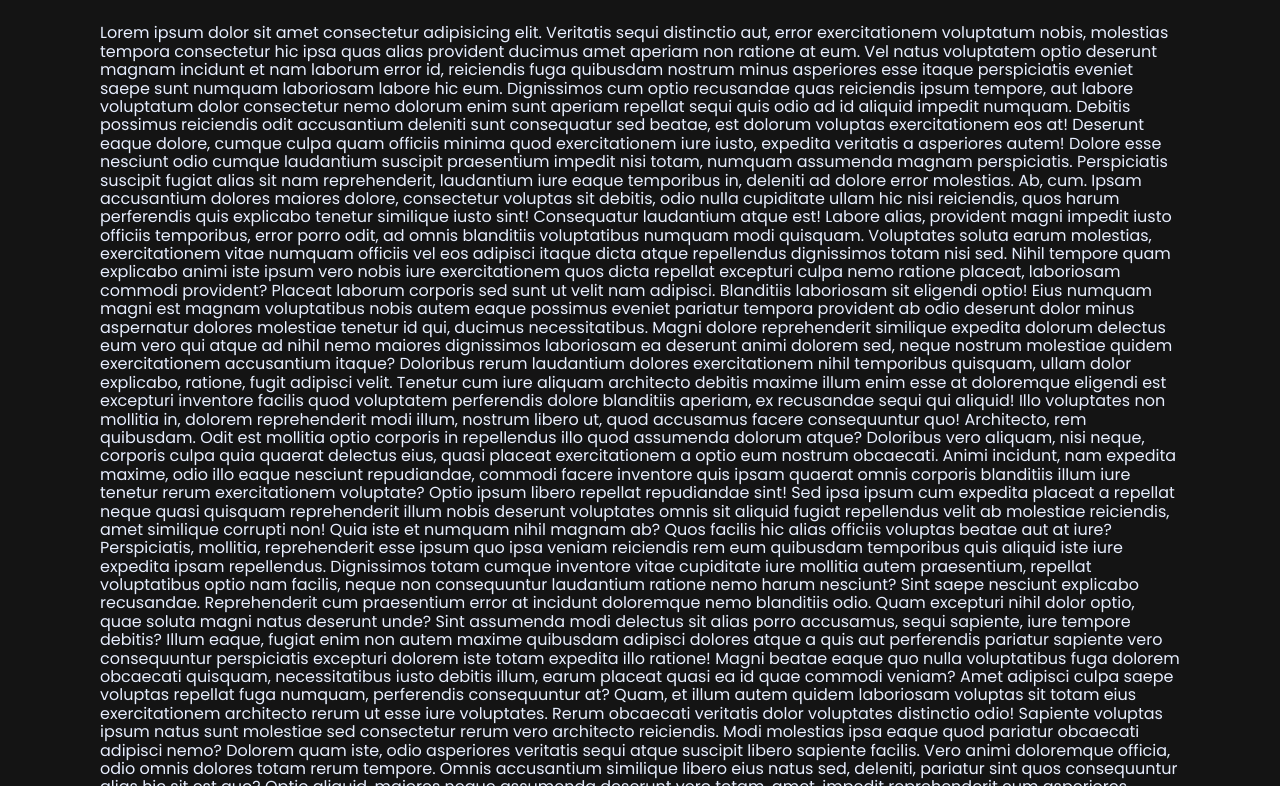
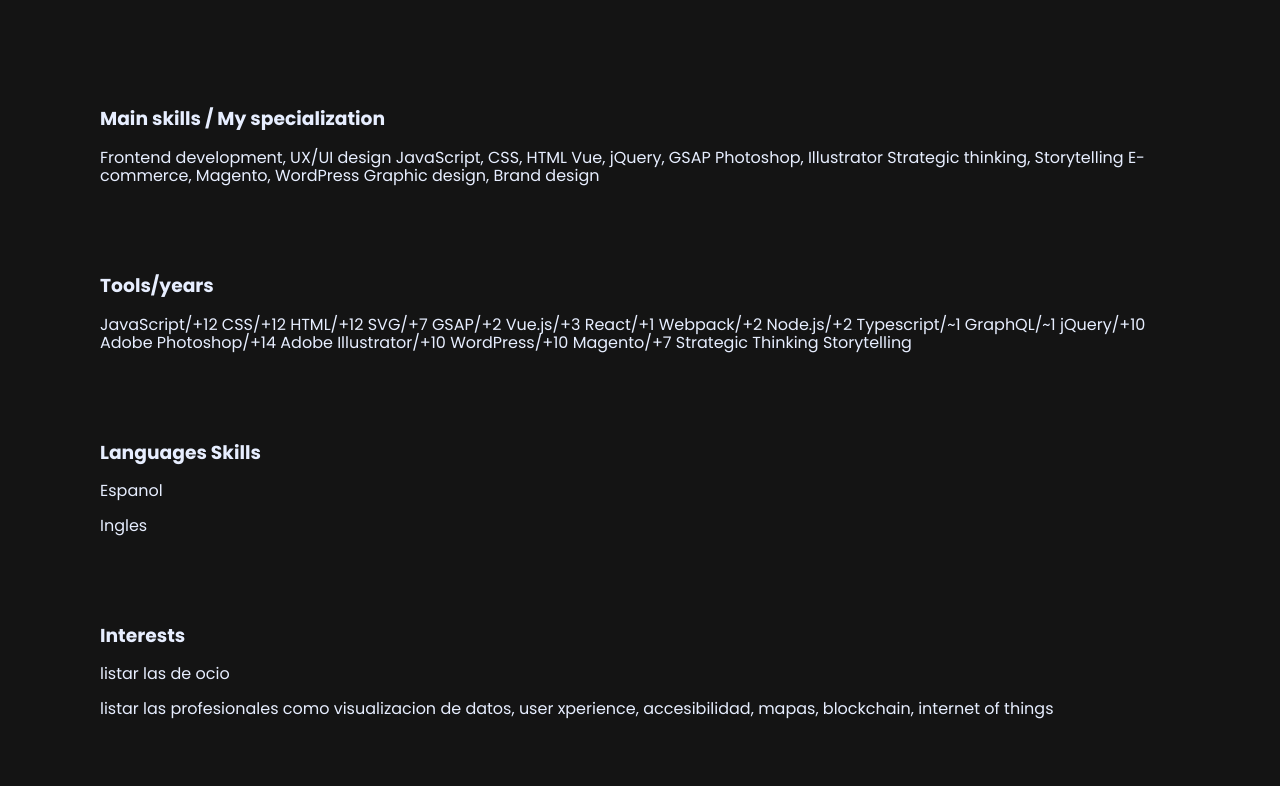
Before and after one commit to icao/icao.github.io, a Next.js app: page / in a window 1280 px wide. Shown: the part 2074-2860 px from the top of the page. Built offline with nearby package versions, Linux system fonts and the light colour scheme.

Commit message:
Added notes for the section

```diff
--- a/pages/index.jsx
+++ b/pages/index.jsx
@@ -69,7 +69,7 @@
 
         <div id="icao">
           <div className="container ">
-            <section className=" section">
+            <section className="section">
               <div className="section__title">
                 <Title
                   text="Sobre mi ›"
@@ -91,141 +91,46 @@
 
         <div id="skills">
           <div className="container ">
-            <section className=" section">
-              <Title
-                text="Habilidades"
-                textEmphasis="Mis"
-                positionEmphasisBefore
-              />
+            <section className="section">
+              <div className="section__title">
+                <Title
+                  text="Habilidades"
+                  textEmphasis="Mis"
+                  positionEmphasisBefore
+                />
+              </div>
+
+              <h3>Main skills / My specialization</h3>
               <p>
-                Lorem ipsum dolor sit amet consectetur adipisicing elit.
-                Veritatis sequi distinctio aut, error exercitationem voluptatum
-                nobis, molestias tempora consectetur hic ipsa quas alias
-                provident ducimus amet aperiam non ratione at eum. Vel natus
-                voluptatem optio deserunt magnam incidunt et nam laborum error
-                id, reiciendis fuga quibusdam nostrum minus asperiores esse
-                itaque perspiciatis eveniet saepe sunt numquam laboriosam labore
-                hic eum. Dignissimos cum optio recusandae quas reiciendis ipsum
-                tempore, aut labore voluptatum dolor consectetur nemo dolorum
-                enim sunt aperiam repellat sequi quis odio ad id aliquid impedit
-                numquam. Debitis possimus reiciendis odit accusantium deleniti
-                sunt consequatur sed beatae, est dolorum voluptas exercitationem
-                eos at! Deserunt eaque dolore, cumque culpa quam officiis minima
-                quod exercitationem iure iusto, expedita veritatis a asperiores
-                autem! Dolore esse nesciunt odio cumque laudantium suscipit
-                praesentium impedit nisi totam, numquam assumenda magnam
-                perspiciatis. Perspiciatis suscipit fugiat alias sit nam
-                reprehenderit, laudantium iure eaque temporibus in, deleniti ad
-                dolore error molestias. Ab, cum. Ipsam accusantium dolores
-                maiores dolore, consectetur voluptas sit debitis, odio nulla
-                cupiditate ullam hic nisi reiciendis, quos harum perferendis
-                quis explicabo tenetur similique iusto sint! Consequatur
-                laudantium atque est! Labore alias, provident magni impedit
-                iusto officiis temporibus, error porro odit, ad omnis blanditiis
-                voluptatibus numquam modi quisquam. Voluptates soluta earum
-                molestias, exercitationem vitae numquam officiis vel eos
-                adipisci itaque dicta atque repellendus dignissimos totam nisi
-                sed. Nihil tempore quam explicabo animi iste ipsum vero nobis
-                iure exercitationem quos dicta repellat excepturi culpa nemo
-                ratione placeat, laboriosam commodi provident? Placeat laborum
-                corporis sed sunt ut velit nam adipisci. Blanditiis laboriosam
-                sit eligendi optio! Eius numquam magni est magnam voluptatibus
-                nobis autem eaque possimus eveniet pariatur tempora provident ab
-                odio deserunt dolor minus aspernatur dolores molestiae tenetur
-                id qui, ducimus necessitatibus. Magni dolore reprehenderit
-                similique expedita dolorum delectus eum vero qui atque ad nihil
-                nemo maiores dignissimos laboriosam ea deserunt animi dolorem
-                sed, neque nostrum molestiae quidem exercitationem accusantium
-                itaque? Doloribus rerum laudantium dolores exercitationem nihil
-                temporibus quisquam, ullam dolor explicabo, ratione, fugit
-                adipisci velit. Tenetur cum iure aliquam architecto debitis
-                maxime illum enim esse at doloremque eligendi est excepturi
-                inventore facilis quod voluptatem perferendis dolore blanditiis
-                aperiam, ex recusandae sequi qui aliquid! Illo voluptates non
-                mollitia in, dolorem reprehenderit modi illum, nostrum libero
-                ut, quod accusamus facere consequuntur quo! Architecto, rem
-                quibusdam. Odit est mollitia optio corporis in repellendus illo
-                quod assumenda dolorum atque? Doloribus vero aliquam, nisi
-                neque, corporis culpa quia quaerat delectus eius, quasi placeat
-                exercitationem a optio eum nostrum obcaecati. Animi incidunt,
-                nam expedita maxime, odio illo eaque nesciunt repudiandae,
-                commodi facere inventore quis ipsam quaerat omnis corporis
-                blanditiis illum iure tenetur rerum exercitationem voluptate?
-                Optio ipsum libero repellat repudiandae sint! Sed ipsa ipsum cum
-                expedita placeat a repellat neque quasi quisquam reprehenderit
-                illum nobis deserunt voluptates omnis sit aliquid fugiat
-                repellendus velit ab molestiae reiciendis, amet similique
-                corrupti non! Quia iste et numquam nihil magnam ab? Quos facilis
-                hic alias officiis voluptas beatae aut at iure? Perspiciatis,
-                mollitia, reprehenderit esse ipsum quo ipsa veniam reiciendis
-                rem eum quibusdam temporibus quis aliquid iste iure expedita
-                ipsam repellendus. Dignissimos totam cumque inventore vitae
-                cupiditate iure mollitia autem praesentium, repellat
-                voluptatibus optio nam facilis, neque non consequuntur
-                laudantium ratione nemo harum nesciunt? Sint saepe nesciunt
-                explicabo recusandae. Reprehenderit cum praesentium error at
-                incidunt doloremque nemo blanditiis odio. Quam excepturi nihil
-                dolor optio, quae soluta magni natus deserunt unde? Sint
-                assumenda modi delectus sit alias porro accusamus, sequi
-                sapiente, iure tempore debitis? Illum eaque, fugiat enim non
-                autem maxime quibusdam adipisci dolores atque a quis aut
-                perferendis pariatur sapiente vero consequuntur perspiciatis
-                excepturi dolorem iste totam expedita illo ratione! Magni beatae
-                eaque quo nulla voluptatibus fuga dolorem obcaecati quisquam,
-                necessitatibus iusto debitis illum, earum placeat quasi ea id
-                quae commodi veniam? Amet adipisci culpa saepe voluptas repellat
-                fuga numquam, perferendis consequuntur at? Quam, et illum autem
-                quidem laboriosam voluptas sit totam eius exercitationem
-                architecto rerum ut esse iure voluptates. Rerum obcaecati
-                veritatis dolor voluptates distinctio odio! Sapiente voluptas
-                ipsum natus sunt molestiae sed consectetur rerum vero architecto
-                reiciendis. Modi molestias ipsa eaque quod pariatur obcaecati
-                adipisci nemo? Dolorem quam iste, odio asperiores veritatis
-                sequi atque suscipit libero sapiente facilis. Vero animi
-                doloremque officia, odio omnis dolores totam rerum tempore.
-                Omnis accusantium similique libero eius natus sed, deleniti,
-                pariatur sint quos consequuntur alias hic sit est quo? Optio
-                aliquid, maiores neque assumenda deserunt vero totam, amet,
-                impedit reprehenderit cum asperiores facere delectus placeat?
-                Sint unde, neque, magnam nihil odit blanditiis quo provident,
-                fuga amet magni minus ad distinctio omnis quis? Asperiores fuga
-                ipsam repudiandae officiis explicabo, facere cumque, dolorem aut
-                obcaecati numquam cum quod nostrum officia animi inventore
-                voluptatem voluptates magni unde. Doloribus totam cum possimus
-                saepe sint, mollitia magnam repellendus provident atque enim
-                iste praesentium, veniam velit dolorem deleniti in facilis optio
-                rem harum. Officia consectetur nemo iusto sint, amet facere
-                aperiam voluptas laboriosam in mollitia nisi inventore saepe
-                eius nostrum unde qui quisquam omnis voluptates ea, cumque nobis
-                dolorum dolor? Nemo accusamus dolorum quasi et voluptate qui
-                perferendis dolores modi harum. Exercitationem natus veniam
-                ipsam nihil mollitia sapiente explicabo quibusdam nam sunt
-                minima earum praesentium quae quo rerum placeat illum, molestiae
-                nemo eius eum ut expedita cum. Nam ullam saepe reprehenderit
-                libero reiciendis? Reprehenderit repudiandae earum dignissimos
-                sit officiis perspiciatis sequi rem illum maiores. Officia odit,
-                accusamus quod aliquid id repellat, nesciunt dolores amet
-                voluptatum dolorem nobis qui tempora. Quis eius voluptate
-                consequuntur, quasi ipsa corrupti soluta necessitatibus fugit
-                veniam ab voluptas magni vero molestias laboriosam molestiae ad
-                praesentium enim sit fugiat. Nostrum, deserunt dignissimos illo
-                consequatur repudiandae placeat dolore voluptatibus ipsum porro
-                fuga dolores necessitatibus eaque praesentium et similique odit
-                voluptate fugit odio molestias rem ullam vel incidunt sint!
-                Tempora dignissimos nam, ducimus deleniti ad itaque harum
-                dolores quis numquam optio ratione nostrum vitae, voluptate,
-                quos vel error esse incidunt ipsa enim? Eius quisquam aspernatur
-                tempora officiis consequatur! Inventore necessitatibus cum quas
-                magni quos. Aliquam modi ipsam debitis, rem fugiat eum esse
-                ratione cum, dolorem ullam praesentium quas fugit corrupti
-                eveniet asperiores animi minus aspernatur illo? Minima, culpa
-                nemo harum at non qui accusamus aliquid! Iste, consequuntur!
-                Atque perferendis optio animi excepturi? Soluta culpa autem
-                minima cum nam asperiores, modi, deleniti magnam possimus
-                expedita laudantium eaque aliquid error nobis, debitis hic. Vel
-                voluptate porro dignissimos error totam velit suscipit qui odit,
-                obcaecati similique, officiis nam. Laudantium nesciunt
-                voluptatibus cumque minima eaque at, fugiat magni eius?
+                Frontend development, UX/UI design JavaScript, CSS, HTML Vue,
+                jQuery, GSAP Photoshop, Illustrator Strategic thinking,
+                Storytelling E-commerce, Magento, WordPress Graphic design,
+                Brand design
+              </p>
+              <br />
+              <br />
+              <br />
+              <h3>Tools/years</h3>
+              <p>
+                JavaScript/+12 CSS/+12 HTML/+12 SVG/+7 GSAP/+2 Vue.js/+3
+                React/+1 Webpack/+2 Node.js/+2 Typescript/~1 GraphQL/~1
+                jQuery/+10 Adobe Photoshop/+14 Adobe Illustrator/+10
+                WordPress/+10 Magento/+7 Strategic Thinking Storytelling
+              </p>
+              <br />
+              <br />
+              <br />
+              <h3>Languages Skills</h3>
+              <p>Espanol</p>
+              <p>Ingles</p>
+              <br />
+              <br />
+              <br />
+              <h3>Interests</h3>
+              <p>listar las de ocio</p>
+              <p>
+                listar las profesionales como visualizacion de datos, user
+                xperience, accesibilidad, mapas, blockchain, internet of things
               </p>
             </section>
           </div>
```
Also changed, not shown: 1 other file (tests, documents, lock files or other folders).
